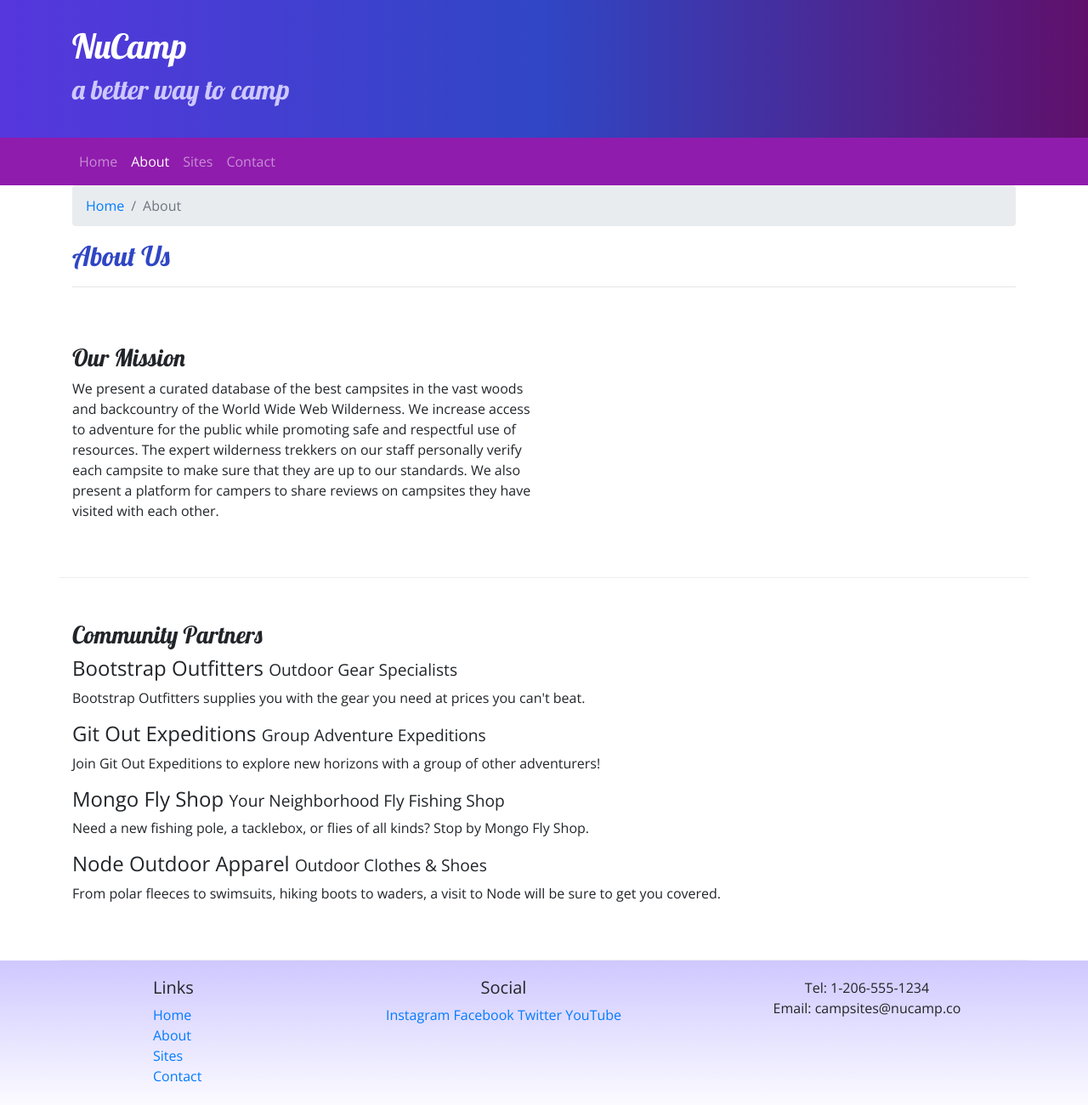
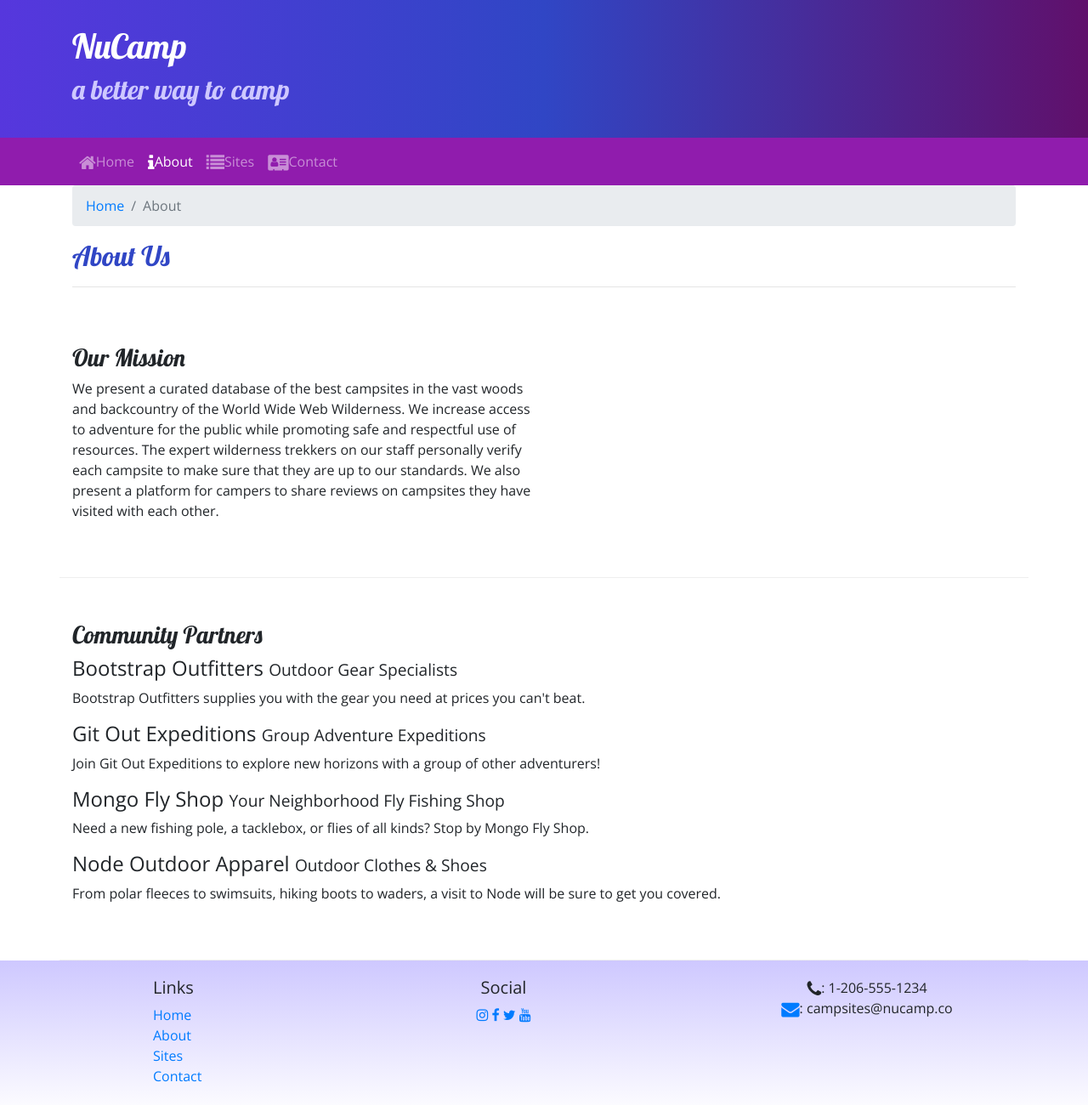
Before and after one commit to dmarr000/nucamp-project, a website: page aboutus.html in a window 1280 px wide. Shown: the whole page at 85% size. Drawn offline with nearby package versions, Linux system fonts and the light colour scheme.

Commit message:
Icon Fonts

```diff
--- a/aboutus.html
+++ b/aboutus.html
@@ -10,6 +10,7 @@
             <link rel="stylesheet" href="node_modules/bootstrap/dist/css/bootstrap.min.css" />
 
             <!--Additional CSS must be placed after the Bootstrap CSS-->
+            <link rel="stylesheet" href="node_modules/font-awesome/css/font-awesome.min.css" />
             <link rel="stylesheet" href="https://fonts.googleapis.com/css?family=Lobster|Open+Sans" />
             <link rel="stylesheet" href="css/styles.css" />
 
@@ -36,10 +37,10 @@
                 </button>
                 <div class="collapse navbar-collapse" id="nucampNavbar">
                     <ul class="navbar-nav">
-                        <li class="nav-item"><a class="nav-link" href="index.html">Home</a></li>
-                        <li class="nav-item active"><a class="nav-link" href="#">About</a></li>
-                        <li class="nav-item"><a class="nav-link" href="#">Sites</a></li>
-                        <li class="nav-item"><a class="nav-link" href="#">Contact</a></li>
+                        <li class="nav-item"><a class="nav-link" href="index.html"><i class="fa fa-home fa-lg"></i>Home</a></li>
+                        <li class="nav-item active"><a class="nav-link" href="#"><i class='fa fa-info fa-lg'></i>About</a></li>
+                        <li class="nav-item"><a class="nav-link" href="#"><i class="fa fa-list fa-lg"></i>Sites</a></li>
+                        <li class="nav-item"><a class="nav-link" href="#"><i class="fa fa-address-card fa-lg"></i>Contact</a></li>
                     </ul>
                 </div>
             </div>
@@ -93,14 +94,14 @@
                     </div>
                     <div class="col-6 col-sm-5 text-center">
                         <h5>Social</h5>
-                        <a href="http://instagram.com/">Instagram</a>
-                        <a href="http://facebook.com/">Facebook</a>
-                        <a href="http://twitter.com/">Twitter</a>
-                        <a href="http://youtube.com/">YouTube</a>
+                        <a href="http://instagram.com/"><i class="fa fa-instagram"></i></a>
+                        <a href="http://facebook.com/"><i class="fa fa-facebook"></i></a>
+                        <a href="http://twitter.com/"><i class="fa fa-twitter"></i></a>
+                        <a href="http://youtube.com/"><i class="fa fa-youtube"></i></a>
                     </div>
                     <div class="col-sm-4 text-center">
-                        Tel: 1-206-555-1234<br />
-                        Email: campsites@nucamp.co
+                        <i class="fa fa-phone fa-lg"></i>: 1-206-555-1234 <br />
+                        <i class="fa fa-envelope fa-lg text-primary"></i>: campsites@nucamp.co
                     </div>
                 </div>
             </div>
--- a/package.json
+++ b/package.json
@@ -15,6 +15,7 @@
   },
   "dependencies": {
     "bootstrap": "^4.5.2",
+    "font-awesome": "^4.7.0",
     "jquery": "^3.5.1",
     "popper.js": "^1.16.1"
   }
```
Also changed, not shown: index.html (+11 -10 lines), 1 other file.
